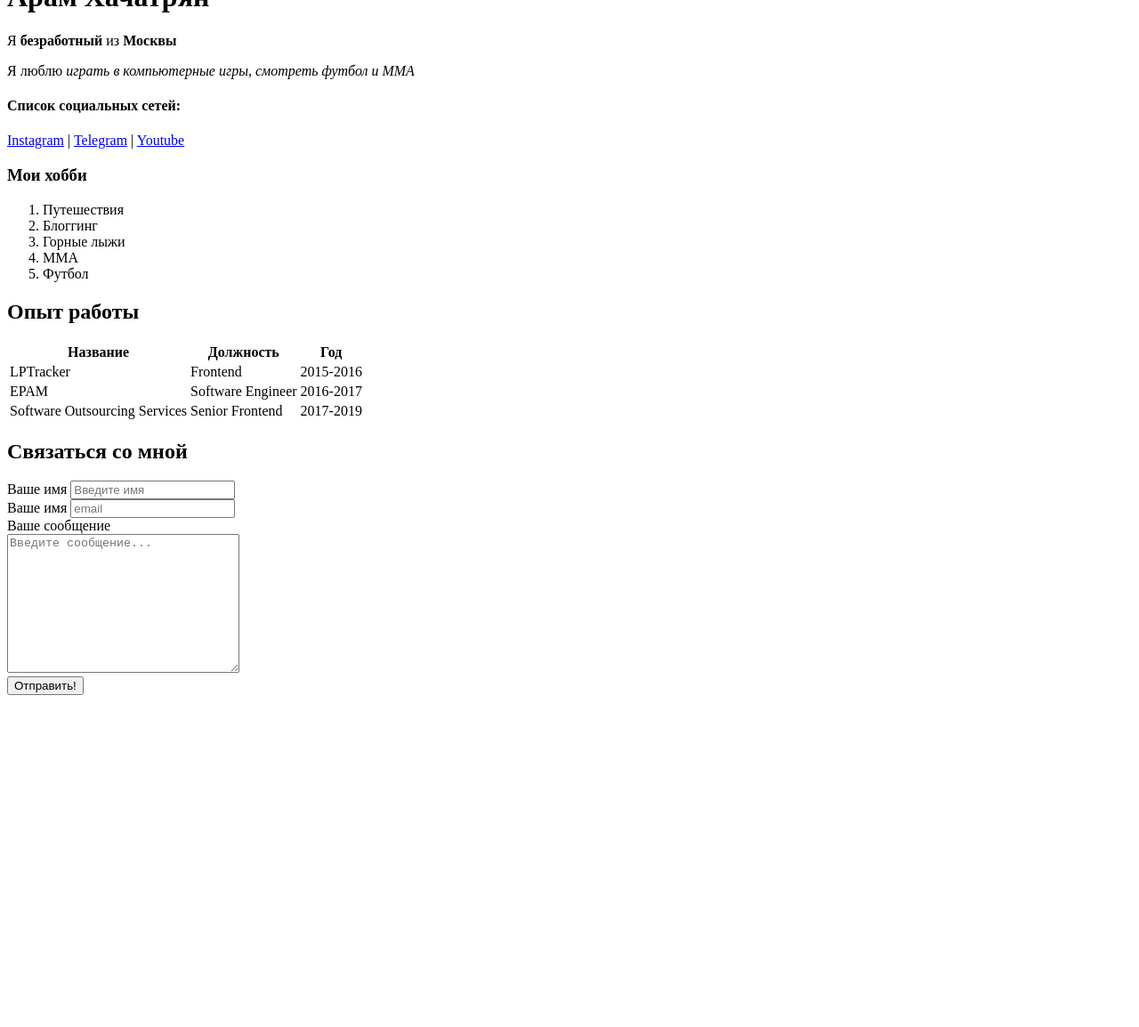
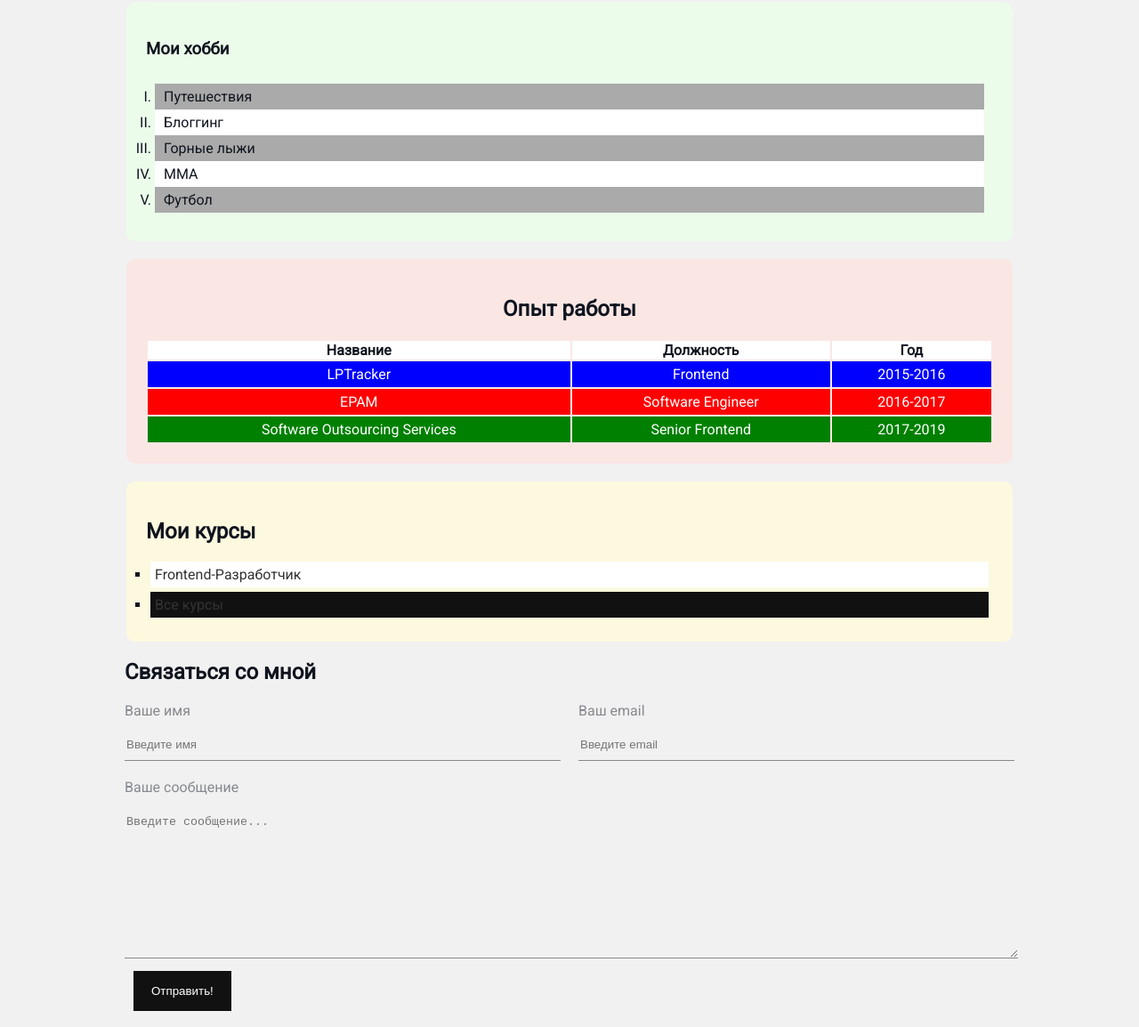
Before and after one commit to Aram993/Test, a plain HTML site: page index.html in a window 1280 px wide. Shown: the part 255-1409 px from the top of the page at 89% size. Before the commit the page ends 1044 px from the top, so only its background shows below. Drawn offline with Linux system fonts and the light colour scheme.

Commit message:
new files

```diff
--- a/index.html
+++ b/index.html
@@ -6,10 +6,14 @@
     <meta name="keywords" content="resume, cv, work">
     <meta name="description" content="Это мой сайт-резюме">
     <title>Резюме</title>
-
+    <link rel="stylesheet" href="style.css">
 </head>
 <body>
+    <div class="container">
+        <div class="info">
             <img src="./Фото.JPG" alt="Моё фото" width="150">
+
+            <div class="info-text">
                 <h1>Арам Хачатрян</h1>
                 <p>Я <strong>безработный</strong> из <strong>Москвы</strong></p>
                 <p>Я люблю <em>играть в компьютерные игры, смотреть футбол и ММА</em></p>
@@ -19,7 +23,10 @@
                 <a href="https://web.telegram.org/k/" target="_blank">Telegram</a>
                 |
                 <a href="https://youtube.com" target="_blank">Youtube</a>
+            </div>
 
+        </div>
+        <div class="card green">
             <h3>Мои хобби</h3>
             <ol>
                 <li>Путешествия</li>
@@ -28,7 +35,9 @@
                 <li>ММА</li>
                 <li>Футбол</li>
             </ol>
+        </div>
 
+        <div class="card orange">
             <h2>Опыт работы</h2>
             <table>
                 <thead>
@@ -56,20 +65,37 @@
                     </tr>
                 </tbody>
             </table>
+        </div>
+
+       <div class="card yellow">
+        <h2>Мои курсы</h2>
+        <ul>
+            <li><a href="https://result.school/products/junior-js" target="_blank">Frontend-Разработчик</a></li>
+            <li><a href="https://result.school/products" target="_blank">Все курсы</a></li>
+        </ul>
+       </div>
         <h2>Связаться со мной</h2>
         <form>
-        <label for="name">Ваше имя</label>
+            <div class="me">
+                <div class="top">
+                    <label for="name" class="Lname">Ваше имя</label>
                     <input type="text" id="name" placeholder="Введите имя">
+                </div>
+                <div class="bottom">
+                    <label for="email" class="Lemail">Ваш email</label>
+                    <input type="email" id="email" placeholder="Введите email">
+                </div>
+
+            </div>
+
+            <label for="text" class="lb">Ваше сообщение</label>
             <br>
-        <label for="email">Ваше имя</label>
-        <input type="email" id="email" placeholder="email">
+            <textarea name="" id="area" cols="30" rows="10" id="text" placeholder="Введите сообщение..."></textarea>
             <br>
-        <label for="text">Ваше сообщение</label>
-        <br>
-        <textarea name="" id="" cols="30" rows="10" id="text" placeholder="Введите сообщение..."></textarea>
-        <br>
-        <input type="submit" value="Отправить!">
+            <input type="submit" value="Отправить!" class="btn">
         </form>
+    </div>
+
 
     <!-- ul>li{Element $}*5
     <ul>
--- /dev/null
+++ b/style.css
@@ -0,0 +1,244 @@
+@import url('https://fonts.googleapis.com/css2?family=Roboto&display=swap');
+
+body {
+    font-family: "Roboto", sans-serif;
+    font-size: 16px;
+    font-weight: normal;
+    color: #0f141e;
+    background-color: #f1f1f1;
+}
+
+.info {
+    width: 100%;
+    display: flex;
+
+}
+
+.info-text {
+    /* display: inline-block; */
+    margin-left: 20px;
+}
+.info-text p {
+    font-style: italic;
+    font-weight: bold;
+    color: #86898f;
+    margin: 0;
+}
+
+.card {
+    border: 2px solid transparent;
+    border-radius: 10px;
+    margin: 20px 2px;
+    padding: 20px;
+
+}
+
+.green {
+    background-color: #ebfdea;
+}
+
+.orange {
+    background-color: #fae7e4;
+}
+
+.yellow {
+    background-color: #fdf9df;
+}
+
+.container {
+    padding-top: 30px;
+    max-width: 1000px;
+    margin: auto;
+}
+
+img {
+    box-shadow: 4px 4px 14px rgba(0, 0, 0, 0.25);
+    border-radius: 30px;
+
+}
+
+a {
+    color: #333;
+    text-decoration: none;
+}
+
+a:hover {
+    color: orange;
+    text-decoration: underline;
+}
+
+a:active {
+    color: blue;
+}
+
+a:visited {
+    color: violet;
+}
+
+.btn {
+    background-color: #111;
+    color: white;
+    padding: 15px 20px;
+    margin: 10px;
+    border: none;
+    cursor: pointer;
+}
+
+.btn:hover {
+    opacity: 0.8;
+}
+
+.green ol {
+    margin: 0;
+    padding: 10px;
+    list-style:upper-roman;
+}
+
+.green ol li:nth-child(odd) {
+    background-color: #aaa
+}
+
+.green ol li:nth-child(even) {
+    background-color: #fff
+}
+
+.green ol li {
+    margin: 0;
+    padding: 5px;
+    padding-left: 10px;
+}
+
+.orange h2 {
+    text-align: center;
+}
+.orange table {
+    width: 100%;
+}
+.orange tr {
+    text-align: center;
+}
+
+.orange td {
+    padding: 5px;
+}
+
+.orange thead:nth-child(1) {
+    background-color: #fff;
+}
+
+.orange tbody tr:nth-child(1) {
+    background-color: blue;
+    color: #fff;
+}
+
+.orange tbody tr:nth-child(2) {
+    background-color: red;
+    color: #fff;
+}
+
+.orange tbody tr:nth-child(3) {
+    background-color: green;
+    color: #fff;
+}
+
+.yellow ul {
+    margin: 0;
+    padding: 0;
+    list-style:square;
+}
+
+.yellow li {
+    margin: 5px;
+    padding: 5px;
+}
+
+.yellow li:nth-child(1) {
+    background-color: #fff;
+}
+
+.yellow li:nth-child(2) {
+    background-color: #111;
+}
+
+.Lname {
+    display: block;
+    color: #86898f;
+}
+
+.Lemail {
+    display: block;
+    color: #86898f;
+}
+
+.me {
+    width: 100%;
+    margin-bottom: 20px;
+    display: flex;
+}
+
+.top {
+    width: 50%;
+    border-bottom: 1px solid #86898f;
+    box-sizing: border-box;
+    margin-right: 20px;
+}
+
+.bottom {
+    width: 50%;
+    border-bottom: 1px solid #86898f;
+    box-sizing: border-box;
+}
+
+#name {
+    /* width: 100%; */
+    margin-top: 20px;
+    padding-bottom: 10px;
+    background-color: #f1f1f1;
+    border: none;
+    outline: none;
+}
+
+#email {
+    /* width: 100%; */
+    margin-top: 20px;
+    padding-bottom: 10px;
+    background-color: #f1f1f1;
+    border: none;
+    outline: none;
+}
+
+#area {
+    width: 100%;
+    margin-top: 20px;
+    padding-bottom: 10px;
+    background-color: #f1f1f1;
+    border: none;
+    border-bottom: 1px solid #86898f;
+    outline: none;
+}
+
+.lb {
+    color: #86898f;
+}
+
+@media (max-width: 673px) {
+    .info {
+        display: block;
+        text-align: center;
+    }
+
+    .me {
+        display: block;
+    }
+
+    .top {
+        width: 100%;
+        margin-bottom: 10px;
+    }
+
+    .bottom {
+        width: 100%;
+        margin-bottom: 10px;
+    }
+
+}
```
Lines whose indentation alone changed are shown as unchanged.
